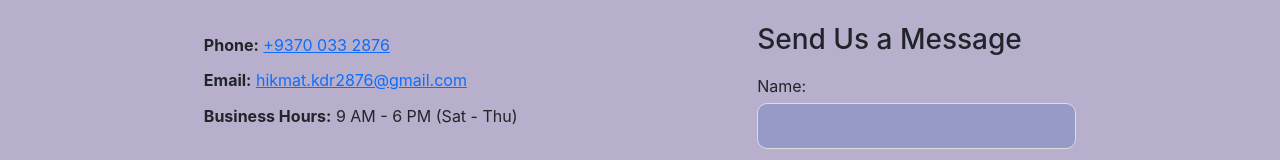
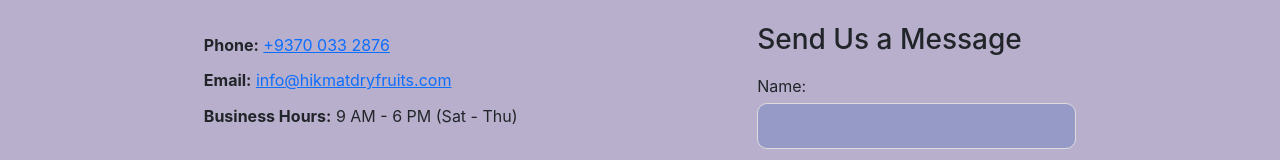
Before and after one commit to NaseebHayat/dryfruit, a React (Create React App) app: page / in a window 1280 px wide. Shown: the part 5584-5744 px from the top of the page. Built offline with nearby package versions, Linux system fonts and the light colour scheme.

Commit message:
updated email address

```diff
--- a/src/Components/ContactUs.js
+++ b/src/Components/ContactUs.js
@@ -49,7 +49,7 @@
 
                 <div className="contact-details">
                     <p><strong>Phone:</strong> <a href="tel:+93700332876">+9370 033 2876</a></p>
-                    <p><strong>Email:</strong> <a href="mailto:hikmat.kdr2876@gmail.com">hikmat.kdr2876@gmail.com</a></p>
+                    <p><strong>Email:</strong> <a href="mailto:info@hikmatdryfruits.com">info@hikmatdryfruits.com</a></p>
                     <p><strong>Business Hours:</strong> 9 AM - 6 PM (Sat - Thu)</p>
 
 
```
